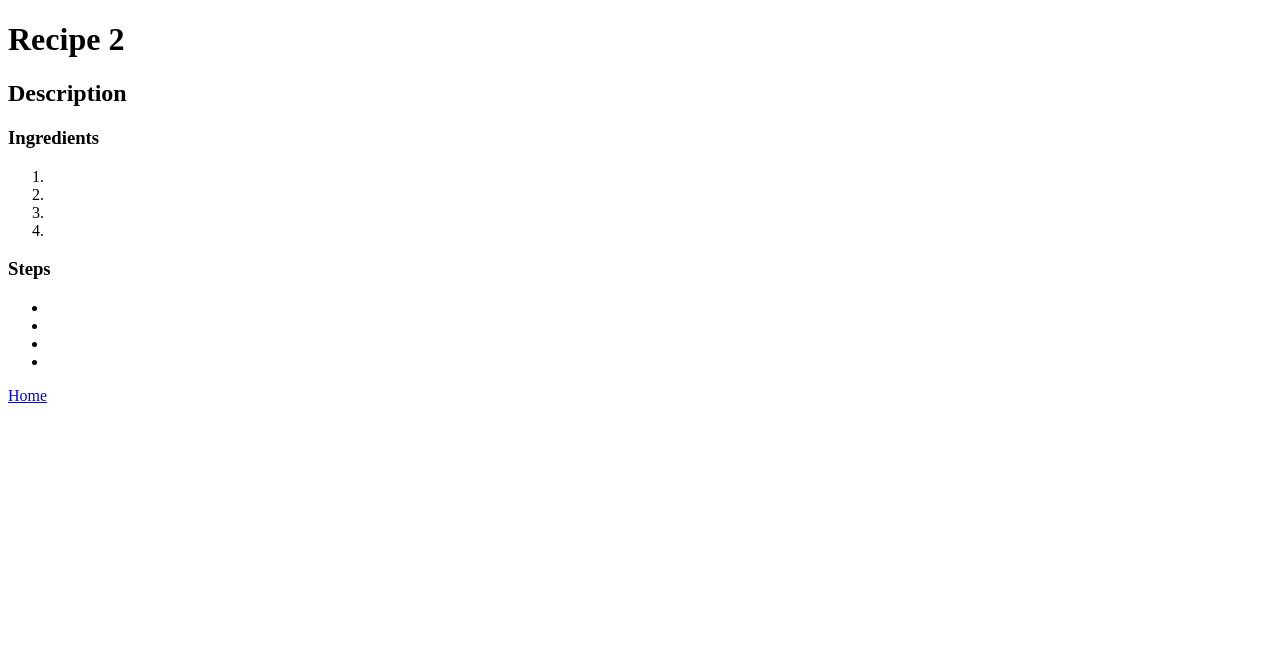
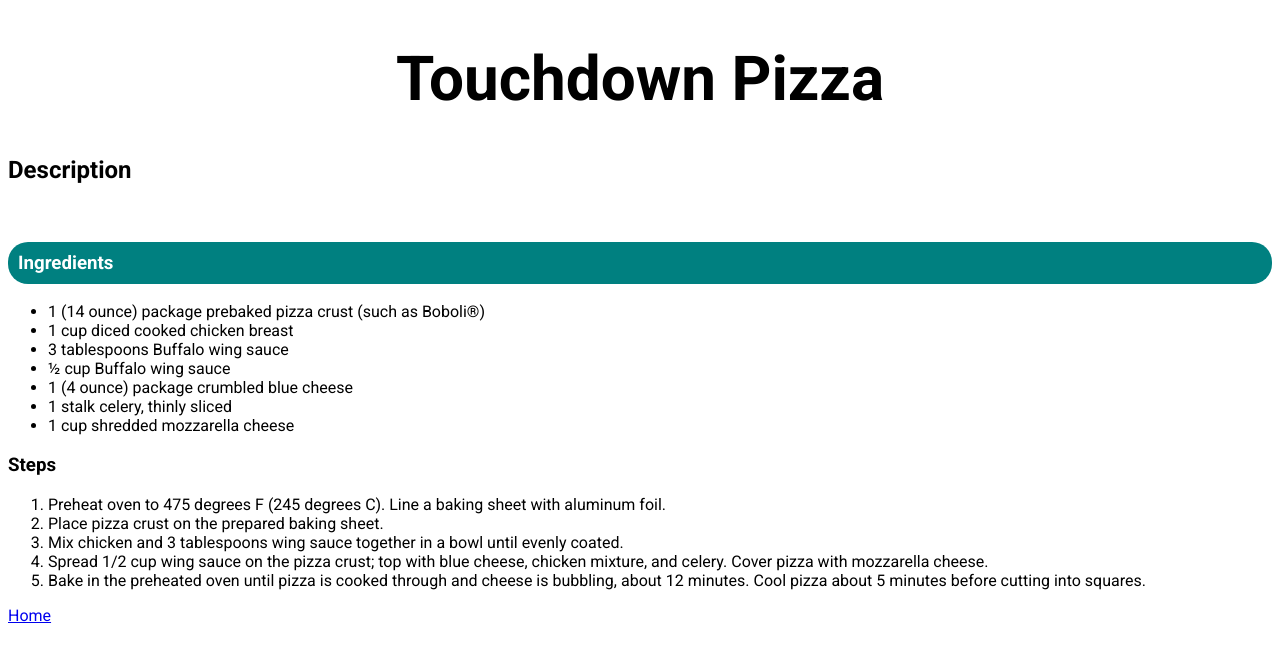
Before and after one commit to Harold-FN-2187/odin-recipes, a plain HTML site: page recipes/recipe2.html in a window 1280 px wide. Drawn offline with Linux system fonts and the light colour scheme.

Commit message:
Added ingredients and steps

```diff
--- a/recipes/recipe2.html
+++ b/recipes/recipe2.html
@@ -4,36 +4,56 @@
     <meta charset="UTF-8" />
     <meta name="viewport" content="width=device-width, initial-scale=1.0" />
     <meta http-equiv="X-UA-Compatible" content="ie=edge" />
-    <title>Recipe 2</title>
-    <link rel="stylesheet" href="style.css" />
+    <link rel="stylesheet" href="/styles.css" />
+    <title>TouchDown Pizza</title>
   </head>
   <body>
     <main>
-      <h1>Recipe 2</h1>
+      <h1>Touchdown Pizza</h1>
 
       <h2>Description</h2>
       <!-- Add image of finished Recipe-->
+      <img href="" />
       <!-- Add image name? directly underneath the image?-->
       <!-- Add description of Recipe-->
       <p></p>
 
       <!-- List recipes in unordered list-->
-      <h3>Ingredients</h3>
-      <ol>
-        <li></li>
-        <li></li>
-        <li></li>
-        <li></li>
-      </ol>
+      <h3 id="ingredients">Ingredients</h3>
+      <ul>
+        <li id="ingredients-item">
+          1 (14 ounce) package prebaked pizza crust (such as Boboli®)
+        </li>
+        <li id="ingredients-item">1 cup diced cooked chicken breast</li>
+        <li id="ingredients-item">3 tablespoons Buffalo wing sauce</li>
+        <li id="ingredients-item">½ cup Buffalo wing sauce</li>
+        <li id="ingredients-item">1 (4 ounce) package crumbled blue cheese</li>
+        <li id="ingredients-item">1 stalk celery, thinly sliced</li>
+        <li id="ingredients-item">1 cup shredded mozzarella cheese</li>
+      </ul>
 
       <!-- Steps for Making dish-->
       <h3>Steps</h3>
-      <ul>
-        <li></li>
-        <li></li>
-        <li></li>
-        <li></li>
-      </ul>
+      <ol>
+        <li>
+          Preheat oven to 475 degrees F (245 degrees C). Line a baking sheet
+          with aluminum foil.
+        </li>
+        <li>Place pizza crust on the prepared baking sheet.</li>
+        <li>
+          Mix chicken and 3 tablespoons wing sauce together in a bowl until
+          evenly coated.
+        </li>
+        <li>
+          Spread 1/2 cup wing sauce on the pizza crust; top with blue cheese,
+          chicken mixture, and celery. Cover pizza with mozzarella cheese.
+        </li>
+        <li>
+          Bake in the preheated oven until pizza is cooked through and cheese is
+          bubbling, about 12 minutes. Cool pizza about 5 minutes before cutting
+          into squares.
+        </li>
+      </ol>
 
       <a href="../index.html">Home</a>
     </main>
--- /dev/null
+++ b/styles.css
@@ -0,0 +1,26 @@
+@import url('https://fonts.googleapis.com/css2?family=Roboto:wght@400;700&display=swap');
+
+body {
+  font-family: 'Roboto', sans-serif;
+}
+
+
+#homepage{
+    background-color: teal;
+    font-size: 80px;
+    border-radius: 20px;
+    color: white;
+
+}
+h1 {
+  font-weight: 700;
+  text-align: center;
+  font-size: 62px;
+}
+
+#ingredients {
+    background-color: teal;
+    color:white;
+    padding: 10px;
+    border-radius: 20px;
+}
```
Also changed, not shown: index.html (+28 -7 lines), recipes/recipe3.html (+42 -16 lines), recipes/recipe4.html (+1 -1 lines), recipes/recipe5.html (+1 -1 lines), file.txt (added).
